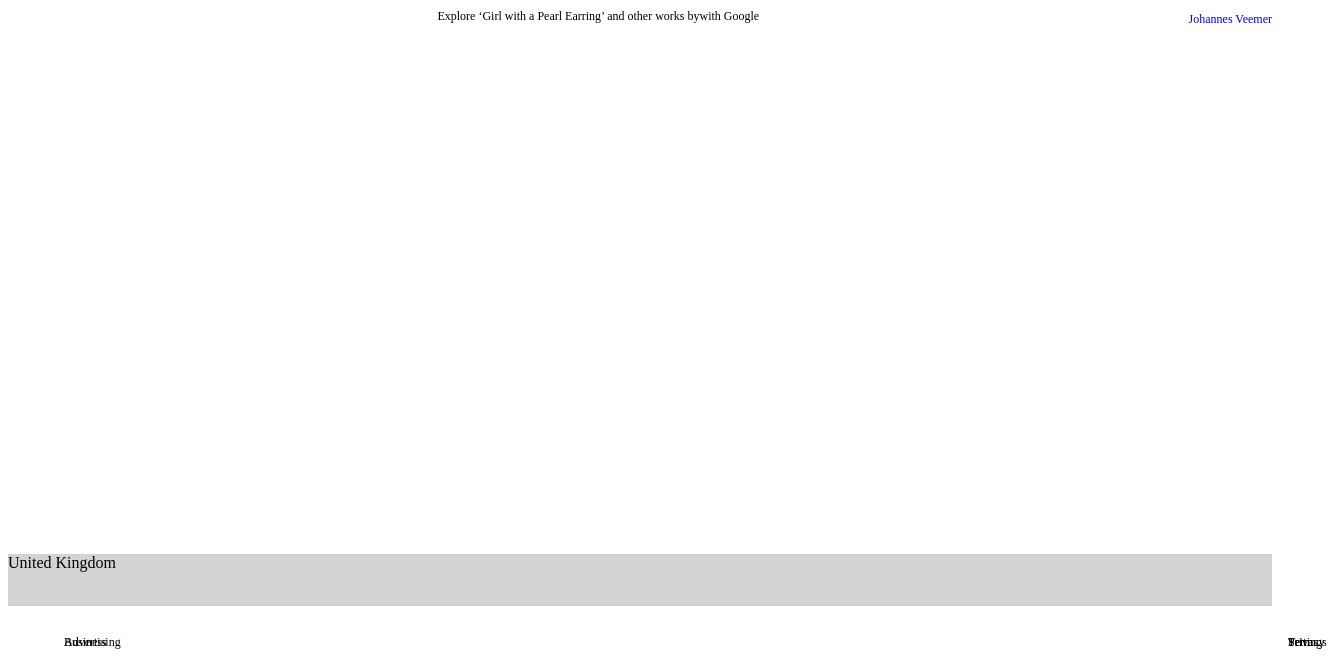
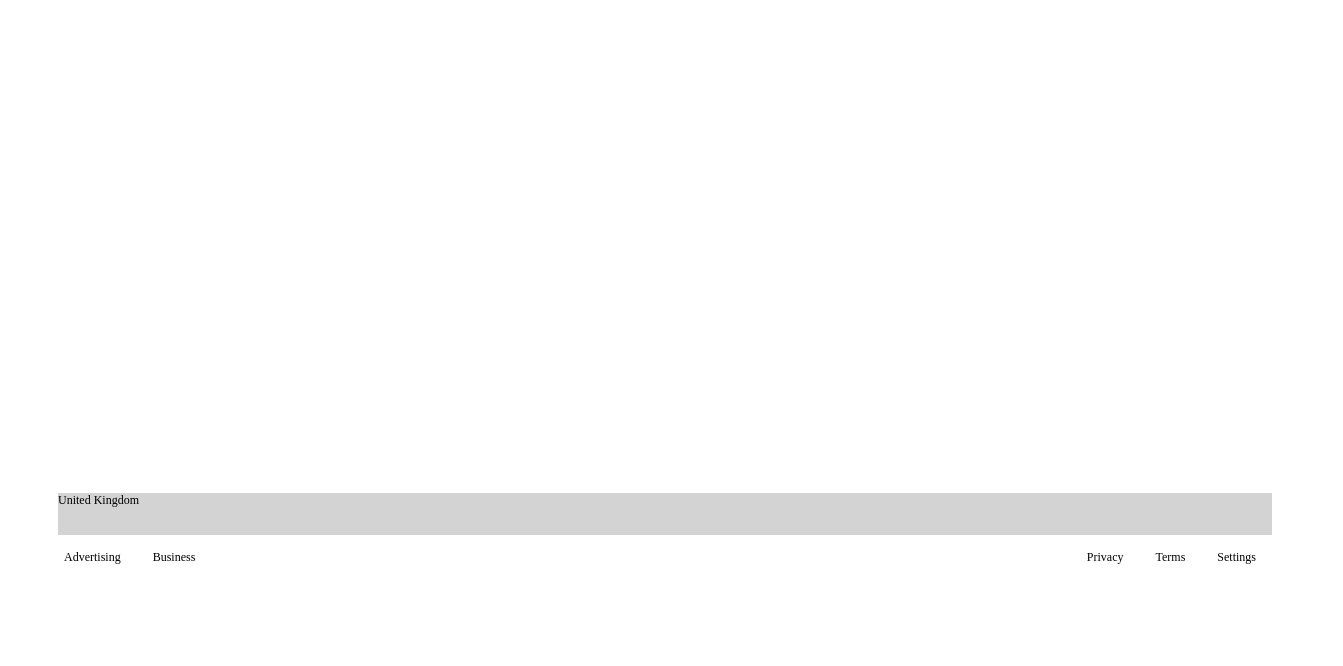
Before and after one commit to dowo13/google-homepage, a plain HTML site: page index.html in a window 1280 px wide. Shown: the part 515-1181 px from the top of the page, 1343 px wide, since content can reach past the window. After the commit the page ends 1093 px from the top, so only its background shows below. Drawn offline with Linux system fonts and the light colour scheme; files that its build step writes are made by us from their sources; files whose address does not match are found by name.

Commit message:
final styling

```diff
--- a/index.html
+++ b/index.html
@@ -53,11 +53,9 @@
 </form>
 
   </div>
-  <div class="book">
-    <p>Explore ‘Girl with a Pearl Earring’ and other works by<a href="">Johannes Veemer</a>with Google</p><br>
 
 
-</div>
+
 
         <div class="uk">
     <p> United Kingdom </p><br>
--- a/style.css
+++ b/style.css
@@ -1,6 +1,7 @@
 title .img {float:left;}
 body {
     position: relative;
+    font-size:12px;
 
 }
 /*top nav styling*/
@@ -65,35 +66,28 @@ background-color:transparent;
 }
 
 
-.book p  {text-align:center;
-font-size:12px;
 
-}
-p a{ color:blue;
-text-decoration: none;
-}
-p a:hover {
-    text-decoration: underline;
-}
 
 .uk {
     margin-top:500px;
-    background-color: lightgray;
+    margin-left: 50px;
+    background-color:lightgrey;
+    text-align:left;
 
 
 }
 
 
-footer ul li  {
+footer ul li {float:left;
     list-style-type: none;
-    position: absolute;
+
+
 
 
 
 }
 
-.footerleft, a {
-
+.footerleft {
     float:left;
     right:0;
     bottom:0;
@@ -105,8 +99,7 @@ footer ul li  {
 
 
 }
-.footerright, a {
-
+.footerright {
     float:right;
     right:0;
     bottom:0;
```
